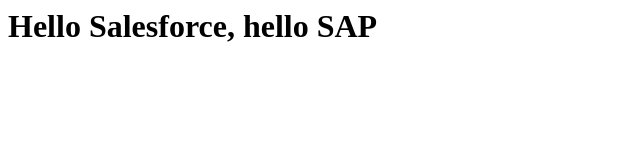
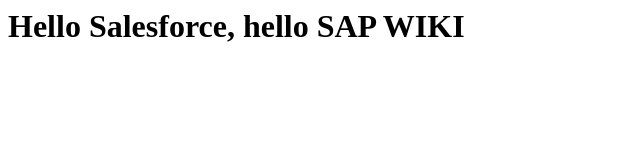
Before and after one commit to salesforce-sap-wiki/salesforce-sap-wiki.github.io, a plain HTML site: page index.html in a window 1280 px wide. Shown: the whole page, without its empty margins (0-640 px from the left). Drawn offline with Linux system fonts and the light colour scheme.

Commit message:
Update index.html
Test commit

```diff
--- a/index.html
+++ b/index.html
@@ -3,6 +3,6 @@
         <title>Salesforce and SAP Wiki</title>
     </head>
     <body>
-        <h1>Hello Salesforce, hello SAP</h1>
+        <h1>Hello Salesforce, hello SAP WIKI</h1>
     </body>
 </html>
```
